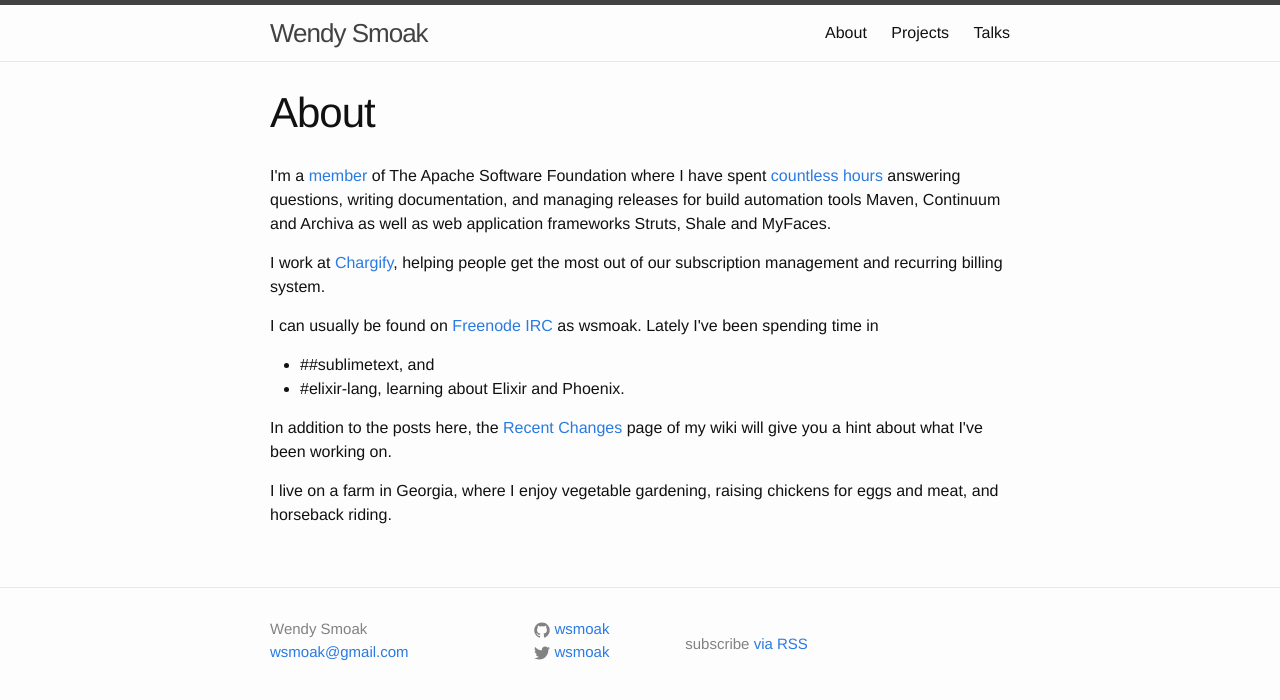
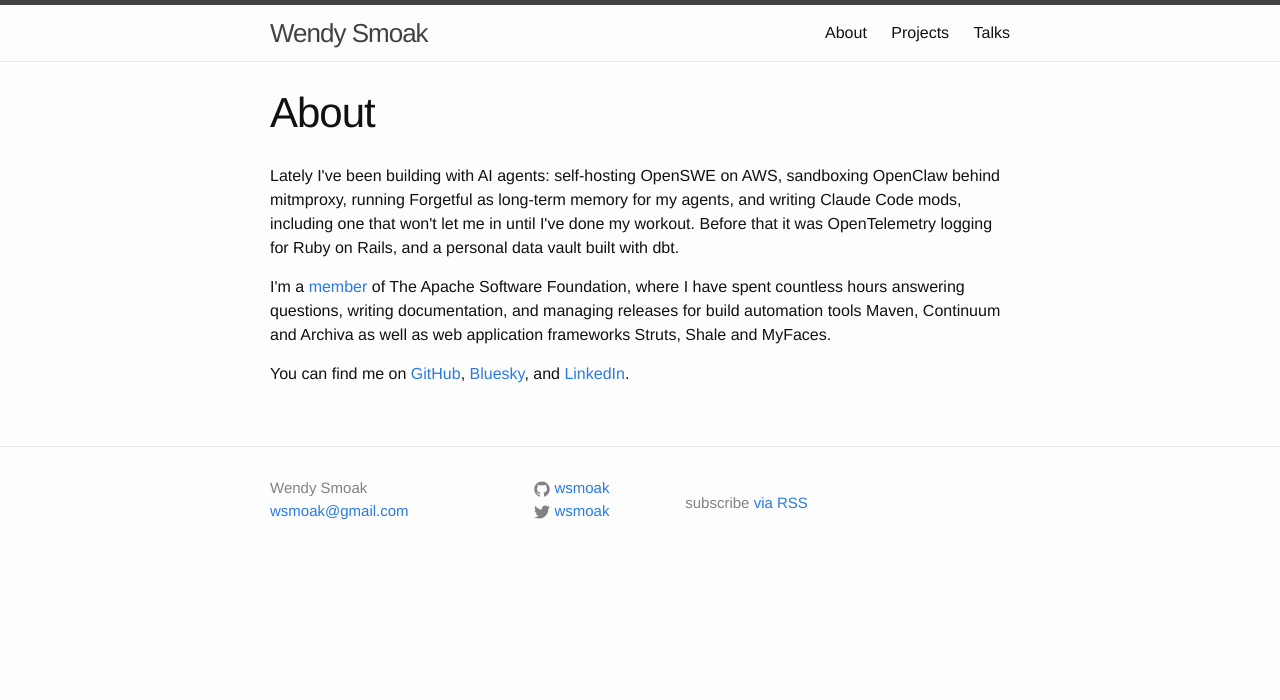
Before and after one commit to wsmoak/wsmoak.github.io, a Jekyll site: the page built from about.html, in a window 1280 px wide. Shown: the top 700 px of the page. Built offline with Jekyll 4.4.1, drawn with Linux system fonts in a browser that asks for light colours.

Commit message:
update about page

```diff
--- a/about.html
+++ b/about.html
@@ -3,27 +3,19 @@
 title: About
 ---
 
+<p>Lately I've been building with AI agents: self-hosting OpenSWE on AWS, sandboxing
+OpenClaw behind mitmproxy, running Forgetful as long-term memory for my agents, and
+writing Claude Code mods, including one that won't let me in until I've done my workout.
+Before that it was OpenTelemetry logging for Ruby on Rails, and a personal data vault
+built with dbt.</p>
+
 <p>I'm a
-<a target="new" href="http://www.apache.org/foundation/members.html"> member</a>
-of The Apache Software Foundation where I have spent
-<a target="new" href="http://markmail.org/search/?q=wendy+smoak">countless hours</a>
+<a target="new" href="https://www.apache.org/foundation/members.html">member</a>
+of The Apache Software Foundation, where I have spent countless hours
 answering questions, writing documentation, and managing releases for
 build automation tools Maven, Continuum and Archiva as well as web application
 frameworks Struts, Shale and MyFaces.</p>
 
-<p>I work at <a href="https://www.chargify.com">Chargify</a>, helping people get the most out of our subscription management and recurring billing system.</p>
-
-<p>I can usually be found on <a target="new" href="http://webchat.freenode.net">Freenode IRC</a> as wsmoak. Lately I've been spending time in
-  <ul>
-    <!--<li>#growstuff, working on feature testing for <a href="http://growstuff.org">
-  an open source platform to track what you plant and harvest</a>.</li>-->
-    <li>##sublimetext, and</li>
-    <li>#elixir-lang, learning about Elixir and Phoenix.</li>
-  </ul>
-</p>
-
-<p>In addition to the posts here, the <a target="new" href="http://wiki.wsmoak.net/cgi-bin/wiki.pl?RecentChanges">Recent Changes</a>
-  page of my wiki will give you a hint about what I've been working on.
-</p>
-
-<p>I live on a farm in Georgia, where I enjoy vegetable gardening, raising chickens for eggs and meat, and horseback riding.</p>
+<p>You can find me on <a target="new" href="https://github.com/wsmoak">GitHub</a>,
+<a target="new" href="https://bsky.app/profile/wsmoak.bsky.social">Bluesky</a>, and
+<a target="new" href="https://www.linkedin.com/in/wendysmoak/">LinkedIn</a>.</p>
```
Also changed, not shown: _posts/2026-11-12-fitness-protocol-claude-code-mod.md (+1 -1 lines).
